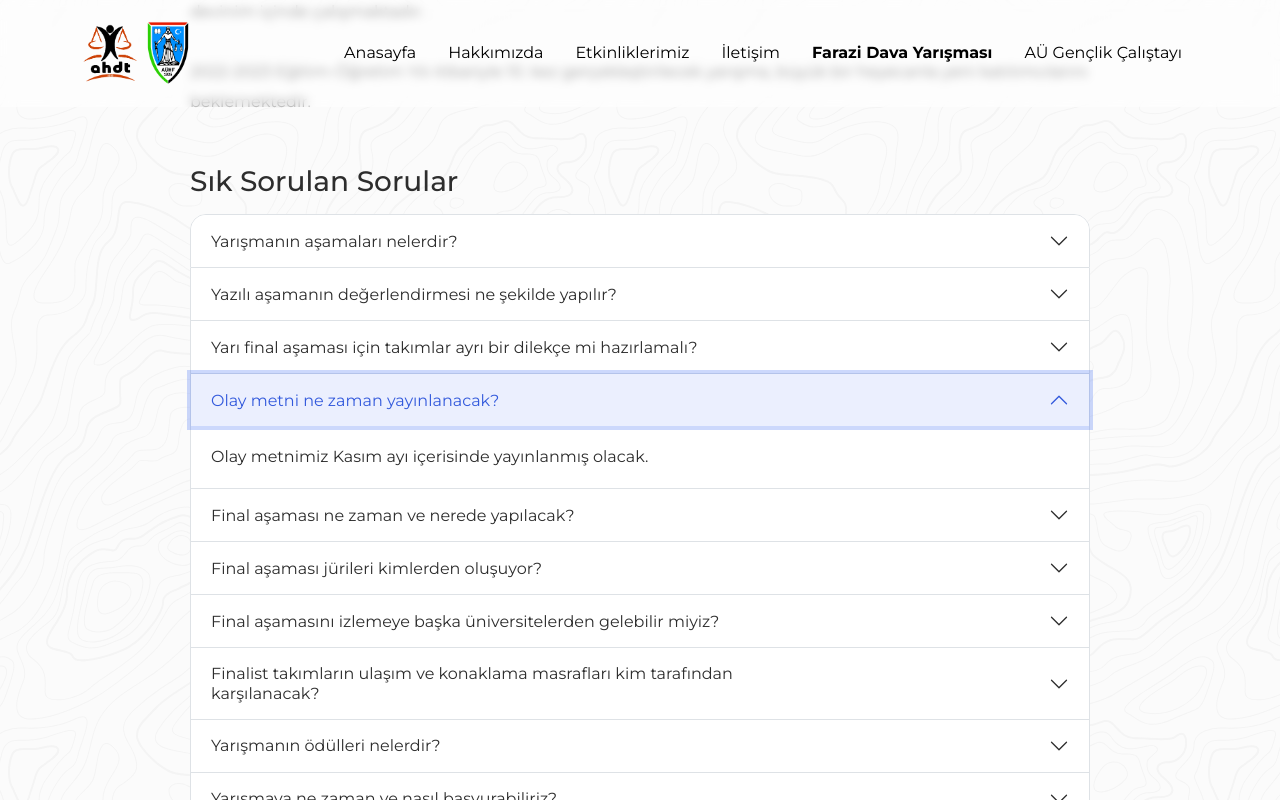
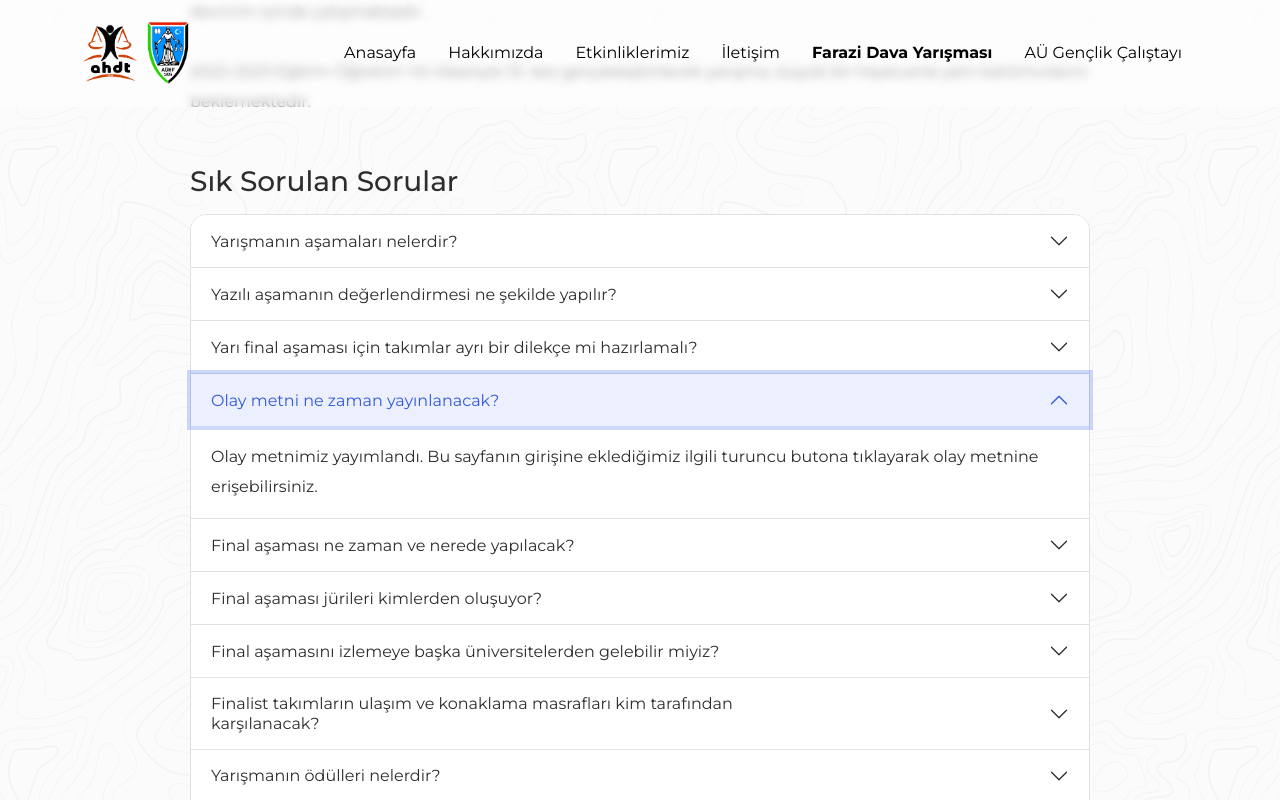
Before and after one commit to HevalNergiz/AHDT-Web, a plain HTML site: page farazi.html in a window 1280 px wide. Both pictures are taken after a click on the button "Olay metni ne zaman yayınlanacak?". Shown: the part 1504-2304 px from the top of the page. Drawn offline with nearby package versions, Linux system fonts and the light colour scheme; some packages are replaced by stand-ins of ours; a script that the page names is missing.

Commit message:
Update farazi.html

```diff
--- a/farazi.html
+++ b/farazi.html
@@ -89,7 +89,7 @@ Bir değiliz ama birlikteyiz.">
                             <h2 class="accordion-header" role="tab"><button class="accordion-button collapsed" type="button" data-bs-toggle="collapse" data-bs-target="#accordion-1 .item-4" aria-expanded="false" aria-controls="accordion-1 .item-4">Olay metni ne zaman yayınlanacak?<br></button></h2>
                             <div class="accordion-collapse collapse item-4" role="tabpanel" data-bs-parent="#accordion-1">
                                 <div class="accordion-body">
-                                    <p class="mb-0">Olay metnimiz Kasım ayı içerisinde yayınlanmış olacak.<br></p>
+                                    <p class="mb-0">Olay metnimiz yayımlandı. Bu sayfanın girişine eklediğimiz ilgili turuncu butona tıklayarak olay metnine erişebilirsiniz.<br></p>
                                 </div>
                             </div>
                         </div>
```
